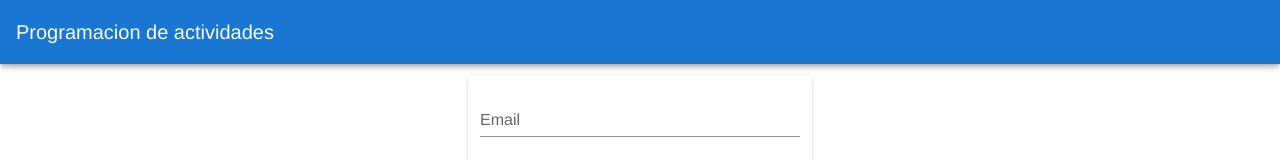
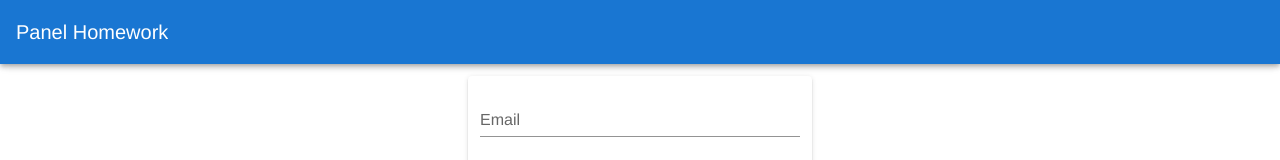
Before and after one commit to AGEBW/dgmx_front, a Vue app: page / in a window 1280 px wide. Shown: the top 160 px of the page. Built offline with nearby package versions, Linux system fonts and the light colour scheme.

Commit message:
configuracion estilos de componentes

```diff
--- a/src/App.vue
+++ b/src/App.vue
@@ -1,7 +1,7 @@
 <template>
   <v-app>
     <v-app-bar app color="primary" dark>
-      <v-toolbar-title>Programacion de actividades</v-toolbar-title>
+      <v-toolbar-title>Panel Homework</v-toolbar-title>
       <v-spacer></v-spacer>
 
     </v-app-bar>
```
